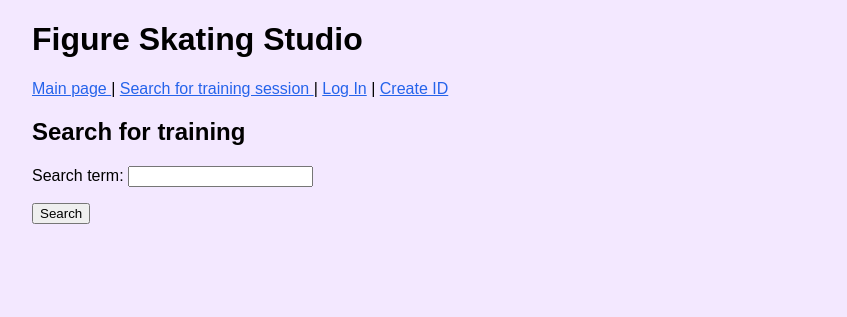
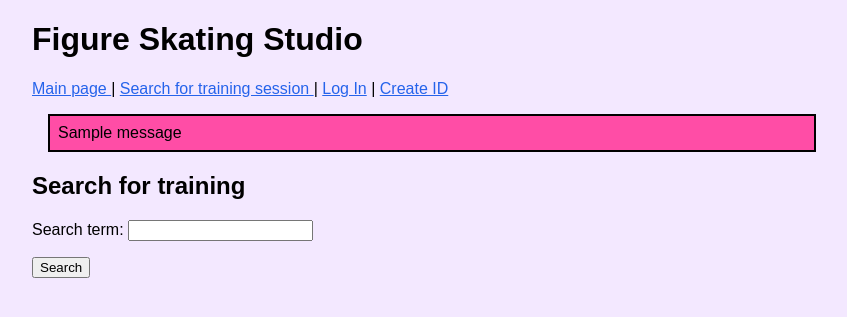
Before and after one commit to Verona363/FigureSkatingStudioApp, a Flask app: page /find_item in a window 1280 px wide. Shown: the top 317 px of the page, without its empty margins (208-1055 px from the left). Run offline with Flask 3, Linux system fonts and the light colour scheme; one stand-in notice (Sample message) is shown.

Commit message:
Same style for ERROR messages

```diff
--- a/app.py
+++ b/app.py
@@ -88,7 +88,7 @@ def add_image():
 
     file = request.files["image"]
     if not file.filename.endswith(".jpg"):
-        return "ERROR: wrong file format"
+        flash("ERROR: wrong file format")
 
     image = file.read()
 
@@ -194,7 +194,6 @@ def book_training():
         flash("You booked a training")
     except:
         flash("You are already registered")
-        #pass #later show message "Already registered" and add cancel function
 
     return redirect("/item/"+ str (item_id))
 
@@ -212,7 +211,7 @@ def cancel_booking():
         items.cancel_booking(item_id, user_id)
         flash("Booking is cancelled")
     except:
-        pass #later show message "Already registered" and add cancel function
+        pass
 
     return redirect("/item/"+ str (item_id))
 
@@ -437,7 +436,8 @@ def create():
 
     #1 Validate passwords
     if password1 != password2:
-        return "ERROR: passwords do not match"
+        flash("ERROR: passwords do not match")
+        return redirect("/register")
     #2 Validate role
     if role not in ("client", "coach"):
         abort(403)
@@ -445,11 +445,11 @@ def create():
     try:
         users.create_user(username, password1, role)
     except sqlite3.IntegrityError:
-        return "ERROR: id is already taken"
+        flash("ERROR: username is already taken")
+        return redirect("/register")
 
-    return "Account created"
-    #Later add a button back to the main later on!!
-    #no redirecting
+    return redirect("/")
+
 
 @app.route("/login", methods=[ "GET", "POST"])
 def login():
@@ -462,7 +462,8 @@ def login():
         return render_template("login.html", user=user)
 
     if request.method =="POST":
-    #we cant open login in the browser, the route only handles form submission(since there was no get before)
+    #we cant open login in the browser,
+    #the route only handles form submission(since there was no get before)
     #if user able to login directs him to the main page
         username = request.form["username"]
         password = request.form["password"]
@@ -481,9 +482,10 @@ def login():
             session["role"]=role
             session["csrf_token"] = secrets.token_hex(16)
             return redirect("/")
-        #redirecting to the main page afer login
         else:
-            return "VIRHE: väärä tunnus tai salasana"
+            flash("ERROR: incorrect username or password")
+            return redirect("/login")
+
 
 @app.route("/logout")
 def logout():
--- a/static/main.css
+++ b/static/main.css
@@ -9,6 +9,13 @@ a {
   color: #2563eb;
 }
 
+.info {
+    border: 2px solid black;
+    margin: 1em;
+    padding: 0.5em;
+    background-color: #ff4da6; /* vivid pink */
+    color: black;
+}
 
 .item {
     border: 2px solid black;
--- a/templates/layout.html
+++ b/templates/layout.html
@@ -9,10 +9,9 @@
 
 <body>
   <h1>Figure Skating Studio</h1>
-
-  {% if session.username %}
+  {% if session.user_id %}
   <p>
-    You are logged in as {{ session.username }}
+    You are logged in as <a href="/user/{{ session.user_id }}">{{ session.username }}</a>
   </p>
   {% endif %}
   <p>
@@ -28,10 +27,16 @@
     <a href="/register">Create ID</a>
   {% endif %}
   </p>
-
+  {% with messages = get_flashed_messages() %}
+  {% if messages %}
+    {% for message in messages %}
+      <div class="info">
+        {{ message }}
+      </div>
+    {% endfor %}
+  {% endif %}
+{% endwith %}
   {% block content %}{% endblock %}
-
-
 </body>
 
 </html>
```
Also changed, not shown: templates/show_item.html (+1 -13 lines), users.py (+4 -4 lines).
